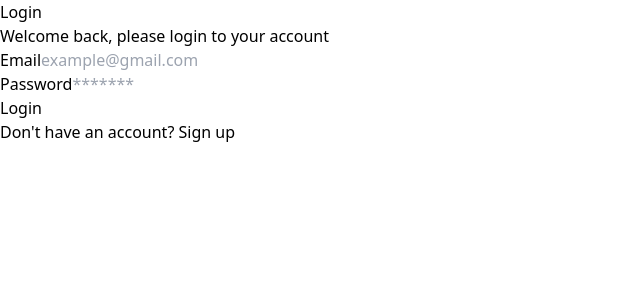
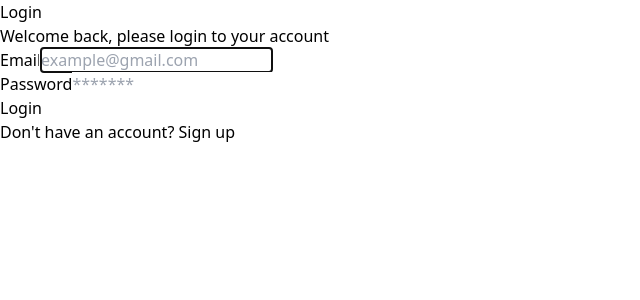
Before and after one commit to aefshaeful/shoes-store-web, a React (Vite) app: page /login in a window 1280 px wide. Shown: the top 300 px of the page, without its empty margins (0-640 px from the left). Built offline with nearby package versions, Linux system fonts and the light colour scheme.

Commit message:
feat: implementing useRef in form login

```diff
--- a/src/components/Elements/Input/Input.jsx
+++ b/src/components/Elements/Input/Input.jsx
@@ -1,14 +1,18 @@
+/* eslint-disable react/display-name */
+import { forwardRef } from "react";
+
 /* eslint-disable react/prop-types */
-const Input = (props) => {
+const Input = forwardRef((props, ref) => {
     const { type, placeholder, name } = props;
     return (
         <input
-              type={type}
-              className="text-sm w-full rounded 2-full py-2 px-3 border text-slate-700 placeholder: opacity-50"
-              placeholder={placeholder}
-              name={name}
+            type={type}
+            className="text-sm w-full rounded 2-full py-2 px-3 border text-slate-700 placeholder: opacity-50"
+            placeholder={placeholder}
+            name={name}
+            ref={ref}
         />
     );
-};
+});
 
 export default Input;
--- a/src/components/Elements/Input/index.jsx
+++ b/src/components/Elements/Input/index.jsx
@@ -1,15 +1,17 @@
+/* eslint-disable react/display-name */
 /* eslint-disable react/prop-types */
 import Label from "./Label";
 import Input from "./Input";
+import { forwardRef } from "react";
 
-const InputForm = (props) => {
+const InputForm = forwardRef((props, ref) => {
     const { label, name, type, placeholder } = props;
     return(
         <div className="mt-4">
             <Label htmlFor={name}>{label}</Label>
-            <Input name={name} type={type} placeholder={placeholder} />
+            <Input name={name} type={type} placeholder={placeholder} ref={ref} />
         </div>
     )
-};
+});
 
 export default InputForm;
--- a/src/components/Fragments/FormLogin.jsx
+++ b/src/components/Fragments/FormLogin.jsx
@@ -1,5 +1,6 @@
 import InputForm from "../Elements/Input";
 import Button from "../Elements/Button/Button";
+import { useEffect, useRef } from "react";
 
 const FormLogin = () => {
     const handleSubmit  = (event) => {
@@ -10,6 +11,13 @@ const FormLogin = () => {
         console.log(event.target.email.value); // email diambil dari name pada input form email.
         console.log("Click Me!");
     };
+
+    const emailRef = useRef(null);
+
+    useEffect(() => {
+        emailRef.current.focus();
+    }, []);
+
     return(
         <form onSubmit={handleSubmit}>
           <InputForm
@@ -17,6 +25,7 @@ const FormLogin = () => {
             placeholder="example@gmail.com"
             type="email"
             label="Email"
+            ref={emailRef}
           />
           <InputForm
             name="password"
--- a/src/pages/ProductPage.jsx
+++ b/src/pages/ProductPage.jsx
@@ -1,5 +1,5 @@
 import CardProduct from "../components/Fragments/CardProduct";
-import { useEffect, useState } from "react";
+import { useEffect, useState, useRef } from "react";
 
 const products = [
   {
@@ -53,6 +53,15 @@ const ProductPage = () => {
     }
   }, [cart])
 
+  const totalShoopingRef = useRef(null)
+
+  useEffect(() => {
+    if (cart.length > 0) {
+      totalShoopingRef.current.style.display = "table-row";
+    } else {
+      totalShoopingRef.current.style.display = "none";
+    }
+  }, [cart]);
 
   const handleAddToCart = (id) => {
     if(cart.find(item => item.id === id)) {
@@ -125,7 +134,7 @@ const ProductPage = () => {
                   </tr>
                 )
               })}
-              <tr>
+              <tr ref={totalShoopingRef}>
                 <td colSpan={3}><b>Total Shooping</b></td>
                 <td>
                   <b>
```
